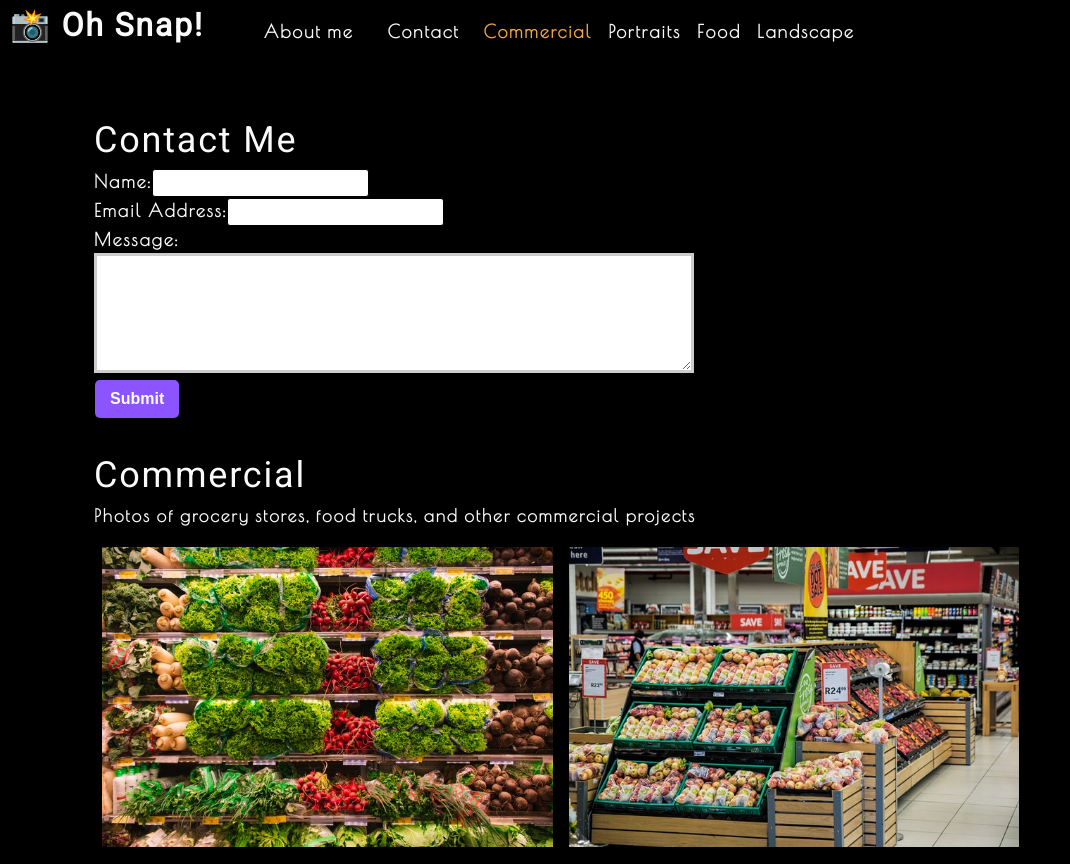
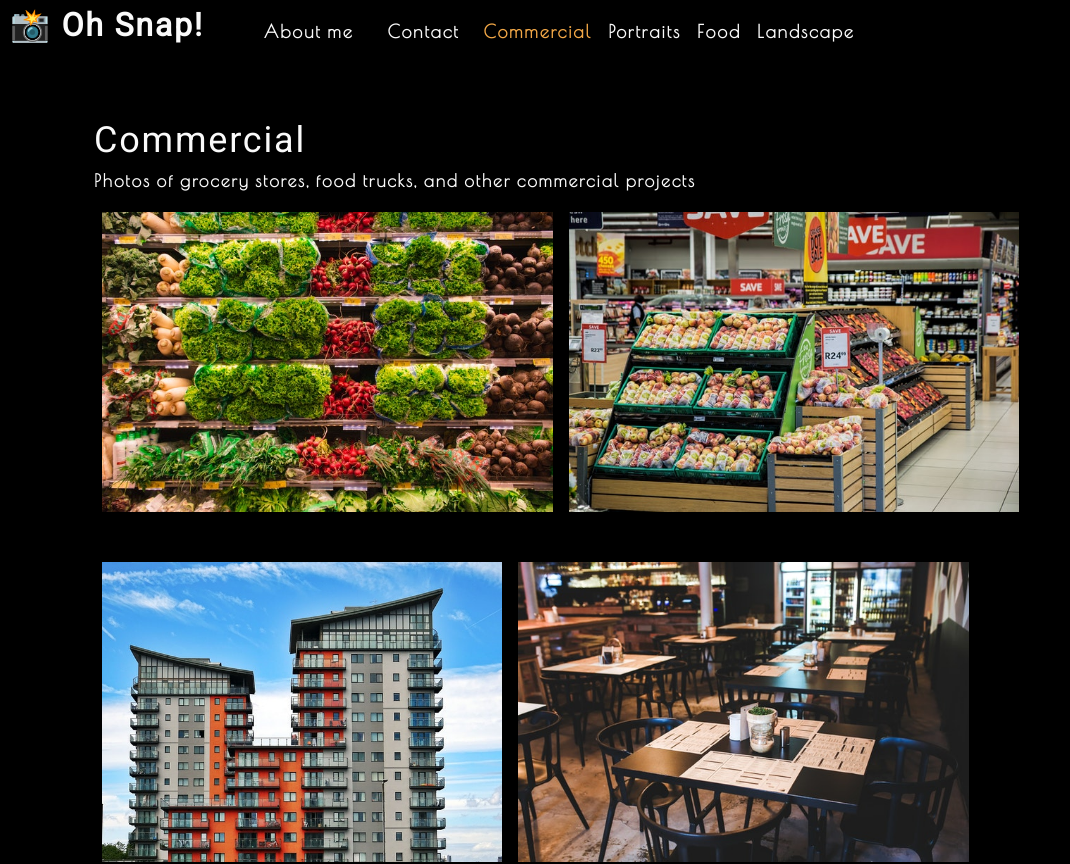
Before and after one commit to Teller35/photo-port, a React (Create React App) app: page / in a window 1280 px wide. Shown: the top 864 px of the page, without its empty margins (0-1070 px from the left). Built offline with nearby package versions, Linux system fonts and the light colour scheme.

Commit message:
set contact form to condial rendering

```diff
--- a/src/App.js
+++ b/src/App.js
@@ -17,17 +17,26 @@
 
   const [currentCategory, setCurrentCategory] = useState(categories[0]);
 
+  const [contactSelected, setContactSelected] = useState(false);
+
   return (
     <div>
       <Nav
         categories={categories}
         setCurrentCategory={setCurrentCategory}
         currentCategory={currentCategory}
+        contactSelected={contactSelected}
+        setContactSelected={setContactSelected}
       ></Nav>
-      <main>
-        <ContactForm></ContactForm>
+        <main>
+      {!contactSelected ? (
+        <>
         <Gallery currentCategory={currentCategory}></Gallery>
         <About></About>
+        </>
+      ) : (
+        <ContactForm></ContactForm>
+      )}
       </main>
     </div>
   );
--- a/src/components/Contact/index.jsx
+++ b/src/components/Contact/index.jsx
@@ -1,31 +1,73 @@
 import React, { useState } from "react";
+import { validateEmail } from "../../utils/helpers";
 
 function ContactForm() {
-    const [formState, setFormState] = useState({ name: "", email: "", message: "" });
-    const { name, email, message } = formState;
-    function handleChange(event) {
-        setFormState({...formState, [event.target.name]: event.target.value })
+  const [formState, setFormState] = useState({
+    name: "",
+    email: "",
+    message: "",
+  });
+  const { name, email, message } = formState;
+  const [errorMessage, setErrorMessage] = useState("");
+  function handleChange(event) {
+    if (event.target.name === "email") {
+      const isValid = validateEmail(event.target.value);
+      if (!isValid) {
+        setErrorMessage("Your email is invalid!");
+      } else {
+        setErrorMessage("");
+      }
+    } else {
+      if (!event.target.value.length) {
+        setErrorMessage(`${event.target.name} is required!`);
+      } else {
+        setErrorMessage("");
+      }
     }
-    function handleSubmit(event) {
-        event.preventDefault();
-        console.log(formState);
+    if (!errorMessage) {
+      setFormState({ ...formState, [event.target.name]: event.target.value });
     }
+  }
+  function handleSubmit(event) {
+    event.preventDefault();
+    console.log(formState);
+  }
   return (
     <section>
       <h1>Contact Me</h1>
       <form id="contact-form" onSubmit={handleSubmit}>
         <div>
           <label htmlFor="name">Name:</label>
-          <input type="text" defaultValue={name} onChange={handleChange} name="name" />
+          <input
+            type="text"
+            defaultValue={name}
+            onBlur={handleChange}
+            name="Name"
+          />
         </div>
         <div>
           <label htmlFor="email">Email Address:</label>
-          <input type="text" defaultValue={email} onChange={handleChange} name="email" />
+          <input
+            type="text"
+            defaultValue={email}
+            onBlur={handleChange}
+            name="email"
+          />
         </div>
         <div>
           <label htmlFor="message">Message:</label>
-          <textarea name="message" defaultValue={message} onChange={handleChange} rows="5" />
+          <textarea
+            name="Message"
+            defaultValue={message}
+            onBlur={handleChange}
+            rows="5"
+          />
         </div>
+        {errorMessage && (
+            <div>
+                <p className="error-text">{errorMessage}</p>
+            </div>
+        )}
         <button type="submit">Submit</button>
       </form>
     </section>
--- a/src/components/Nav/index.js
+++ b/src/components/Nav/index.js
@@ -6,6 +6,8 @@
     categories = [],
     setCurrentCategory,
     currentCategory,
+    contactSelected,
+    setContactSelected
   } = props;
 
 
@@ -24,25 +26,26 @@
       <nav>
         <ul className="flex-row">
           <li className="mx-2">
-            <a data-testid="about" href="#about">
+            <a data-testid="about" href="#about" onClick={() => setContactSelected(false)}>
               About me
             </a>
           </li>
-          <li className={"mx-2"}>
-            <span onClick={() => handleClick('Contact')}>
+          <li className={`mx-2 ${contactSelected && "navActive"}`}>
+            <span onClick={() => setContactSelected(true)}>
               Contact
             </span>
           </li>
           {categories.map((category) => (
             <li
               className={`mx-1 ${
-                currentCategory.name === category.name && "navActive"
+                currentCategory.name === category.name && !contactSelected && "navActive"
                 }`}
               key={category.name}
             >
               <span
                 onClick={() => {
                   setCurrentCategory(category);
+                  setContactSelected(false);
                 }}
               >
                 {capitalizeFirstLetter(category.name)}
```
